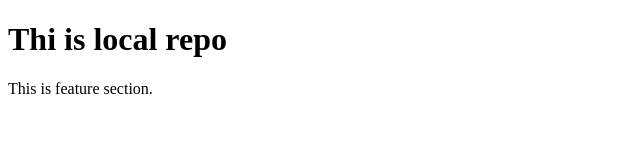
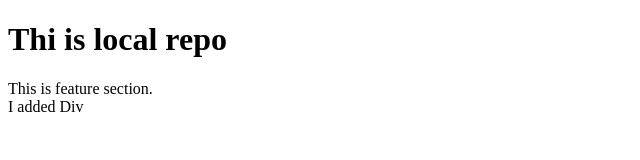
Before and after one commit to sanam1357/Git-local, a plain HTML site: page index.html in a window 1280 px wide. Shown: the full height of the page, 0-640 px from the left. Drawn offline with Linux system fonts and the light colour scheme.

Commit message:
Added Div

```diff
--- a/index.html
+++ b/index.html
@@ -8,6 +8,7 @@
 <body>
     <h1>Thi is local repo</h1>
     <section>This is feature section.</section>
+    <div>I added Div</div>
 
 </body>
 </html>
```
